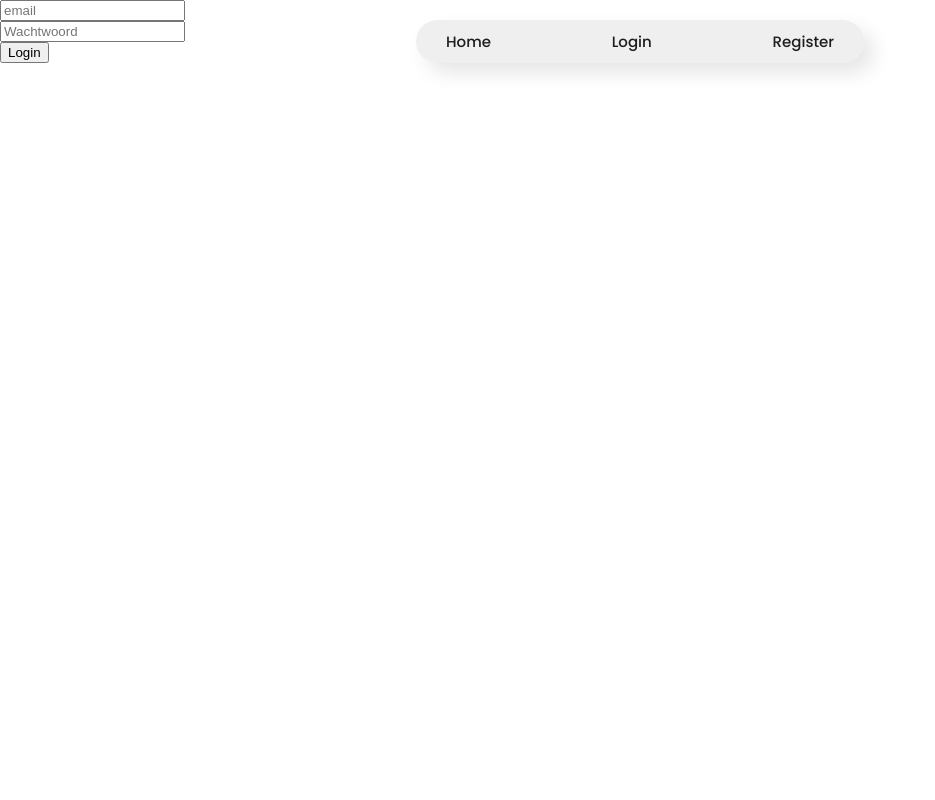
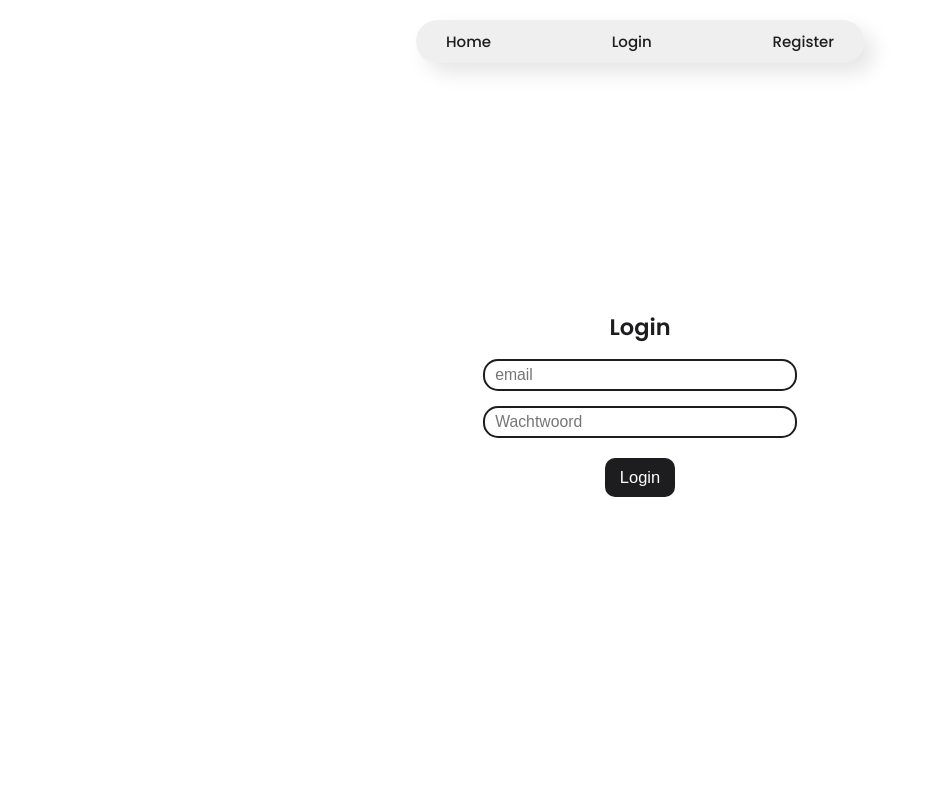
Before and after one commit to Cheff-Jeff/lemone-blog, a PHP site: page /login.php in a window 1280 px wide. Shown: the whole page, without its empty margins (0-935 px from the left). Run offline with PHP 8.4, Linux system fonts and the light colour scheme.

Commit message:
frontend login en registreren

```diff
--- a/login.php
+++ b/login.php
@@ -1,9 +1,28 @@
+<?php $css = "login"; ?>
 <?php require_once __DIR__ . "/Templates/Header.php" ?>
+<section class="main-page">
+    <div class="container">
+        <h1 class="title">Login</h1>
 
-<form action="./Backend/Login.php" method="post">
-            <input type="email" placeholder="email" name="email">
-            <input type="password" placeholder="Wachtwoord" name="password">
+        <form action="./Backend/Login.php" method="post">
+            <input
+                type="email"
+                placeholder="email"
+                name="email"
+                class="input-field"
+                required
+            >
 
-            <button type="submit">Login</button>
+            <input
+                type="password"
+                placeholder="Wachtwoord"
+                name="password"
+                class="input-field"
+                required
+            >
+
+            <button type="submit" class="btn-primary">Login</button>
         </form>
+    </div>
+</section>
 <?php require_once __DIR__ . "/Templates/Footer.php" ?>
--- /dev/null
+++ b/src/styles/login.css
@@ -0,0 +1,34 @@
+.main-page {
+  min-height: 90dvh;
+  display: flex;
+  align-items: center;
+  justify-content: center;
+
+  .container {
+    margin-top: -5%;
+  }
+
+  .title {
+    text-align: center;
+    margin-top: 0;
+    margin-bottom: 15px;
+  }
+
+  form {
+    width: 100%;
+    margin: 0 auto;
+
+    .input-field {
+      width: clamp(300px, 35%, 900px);
+      margin: 15px auto;
+      padding: 5px 10px;
+      font-size: 1.05rem;
+      border: solid 2px var(--primary-color);
+      border-radius: 15px;
+    }
+
+    .btn-primary {
+      margin: 20px auto 0;
+    }
+  }
+}
--- a/src/styles/main.css
+++ b/src/styles/main.css
@@ -43,3 +43,18 @@ h6 {
   font-size: 0.7rem;
   font-style: italic;
 }
+
+.btn-primary {
+  background: var(--primary-color);
+  color: var(--background-color);
+  border: none;
+  padding: 10px 15px;
+  font-size: 1.1rem;
+  border-radius: 10px;
+  cursor: pointer;
+  transition: all 0.3s ease-in-out;
+
+  &:hover {
+    background: var(--secondary-color);
+  }
+}
```
Also changed, not shown: register.php (+23 -5 lines).
